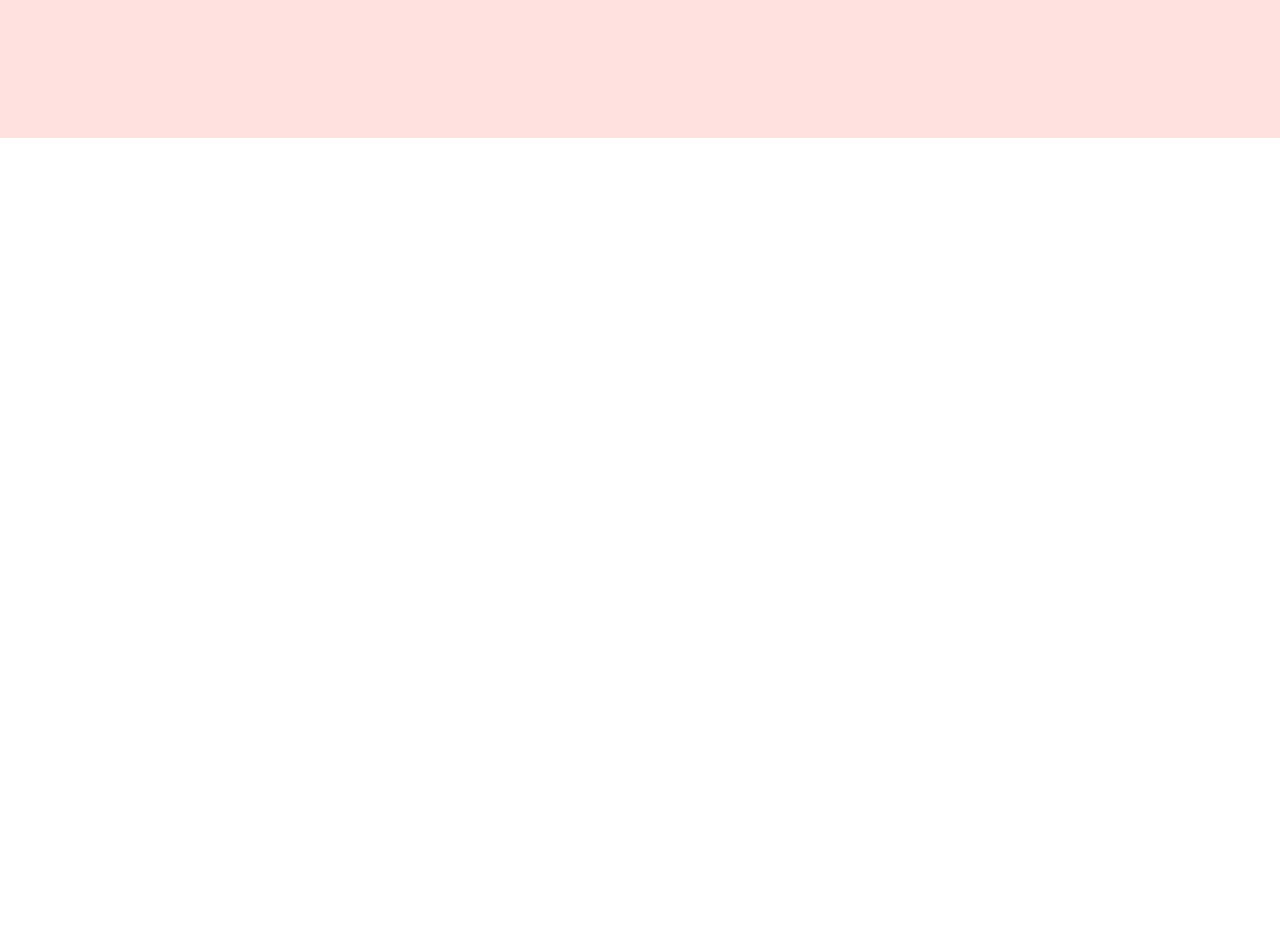
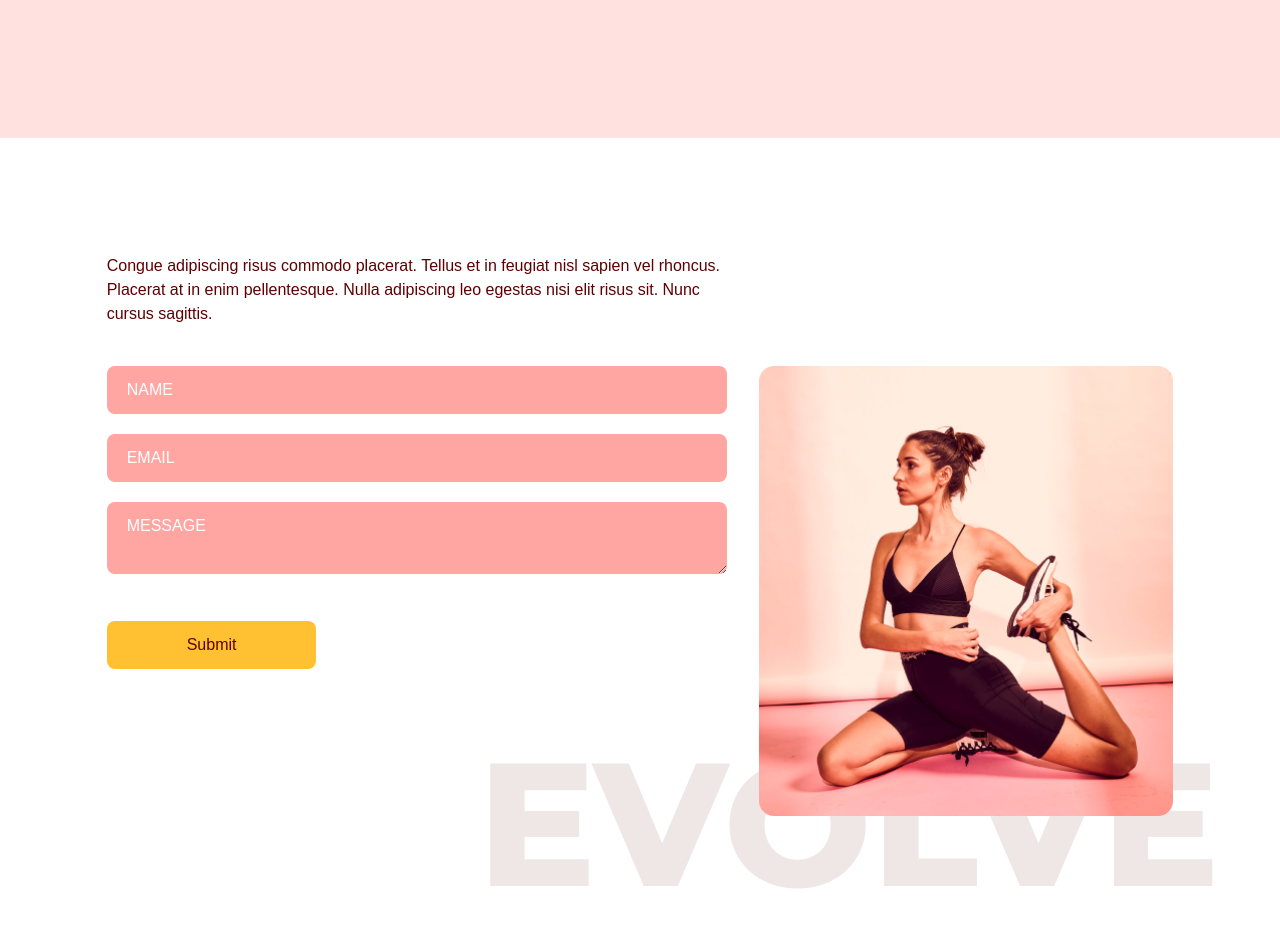
Before and after one commit to m3hrshaad/Fitness, a React (Vite) app: page / in a window 1280 px wide. Shown: the part 2760-3688 px from the top of the page. Before the commit the page ends 2898 px from the top, so only its background shows below. Built offline with nearby package versions, Linux system fonts and the light colour scheme.

Commit message:
add contactUs section

```diff
--- a/package.json
+++ b/package.json
@@ -18,6 +18,7 @@
     "react": "^19.1.1",
     "react-anchor-link-smooth-scroll": "^1.0.12",
     "react-dom": "^19.1.1",
+    "react-hook-form": "^7.64.0",
     "tailwindcss": "^4.1.13"
   },
   "devDependencies": {
--- a/src/App.tsx
+++ b/src/App.tsx
@@ -4,6 +4,7 @@
 import Home from "./scenes/Home"
 import Benefits from './scenes/benefits'
 import OurClasses from './scenes/ourClasses'
+import ContactUs from './scenes/contactUs'
 
 
 function App() {
@@ -29,6 +30,7 @@
       <Home setSelectedPage={setSelectedPage}/>
       <Benefits setSelectedPage={setSelectedPage}/>
       <OurClasses setSelectedPage={setSelectedPage}/>
+      <ContactUs setSelectedPage={setSelectedPage}/>
     </div>
   )
 }
--- /dev/null
+++ b/src/scenes/contactUs/index.tsx
@@ -0,0 +1,101 @@
+import React from 'react'
+import { SelectedPage } from '../../shared/types'
+import { useForm } from 'react-hook-form'
+import ContactUsPageGraphic from '../../assets/ContactUsPageGraphic.png'
+import {motion} from 'framer-motion'
+import HText from '../../shared/HText'
+
+type Props = {
+  setSelectedPage: (value: SelectedPage) => void;
+}
+
+const ContactUs = ({ setSelectedPage }: Props) => {
+
+  const imputStyle = `w-full rounded-lg bg-primary-300 p-5 py-3 placeholder-white mb-5`
+
+  const {
+    register,
+    trigger,
+    formState: { errors }
+  } = useForm()
+
+  const onSubmit = async(e: any) => {
+    const isValid = await trigger();
+    if(!isValid){
+      e.preventDefault();
+    }
+  }
+
+
+  return <section id='contactus' className='mx-auto w-5/6 pt-24 pb-32'>
+    <motion.div onViewportEnter={() => setSelectedPage(SelectedPage.ContactUs)}>
+      {/* Header */}
+      <motion.div className='md:w-3/5' initial='hidden' whileInView='visible' viewport={{ once: true, amount:0.5 }}
+          transition={{ duration: 0.5}} variants={{ hidden: {opacity: 0, x:-100 }, visible: { opacity: 1, x:0 } }}>
+            <HText>
+              <span className='text-primary-500'>JOIN NOW</span> TO GET IN SHAPE
+            </HText>
+            <p className='my-5'>
+              Congue adipiscing risus commodo placerat. Tellus et in feugiat nisl
+              sapien vel rhoncus. Placerat at in enim pellentesque. Nulla
+              adipiscing leo egestas nisi elit risus sit. Nunc cursus sagittis.
+            </p>
+      </motion.div>
+
+      {/* FORM AND IMGE */}
+      <div className='mt-10 justify-between gap-8 md:flex'>
+        <motion.div className='mt-10 basis-3/5 md:mt-0'
+          initial='hidden' whileInView='visible' viewport={{ once: true, amount:0.5 }}
+          transition={{ duration: 0.5}} variants={{ hidden: {opacity: 0, y: 50 }, visible: { opacity: 1, y:0 } }}>
+            <form target='_blank' onSubmit={onSubmit} method='POST' action={"https://formsubmit.co/your@email.com"}>
+              <input type="text" className={imputStyle} placeholder='NAME' {...register('name', {
+                required:true,
+                maxLength:100,
+              })}/>
+              {errors.name && (
+                <p className='mt-1 text-primary-500'>
+                  {errors.name.type == 'required' && 'This fields is required.'}
+                  {errors.name.type == 'maxLength' && 'Max length is 100 characters.'}
+                </p>
+              )}
+
+              <input type="text" className={imputStyle} placeholder='EMAIL' {...register('email', {
+                required:true,
+                pattern: /^[A-Z0-9._%+-]@[A-Z0-9.-]+\.[A-z]{2,}$/i,
+              })}/>
+              {errors.email && (
+                <p className='mt-1 text-primary-500'>
+                  {errors.email.type == 'required' && 'This fields is required.'}
+                  {errors.email.type == 'pattern' && 'Invalid email address.'}
+                </p>
+              )}
+
+              <textarea cols={50} className={imputStyle} placeholder='MESSAGE' {...register('message', {
+                required:true,
+                maxLength: 2000,
+              })}/>
+              {errors.message && (
+                <p className='mt-1 text-primary-500'>
+                  {errors.message.type == 'required' && 'This fields is required.'}
+                  {errors.message.type == 'maxLength' && 'Max length is 2000 characters.'}
+                </p>
+              )}
+
+              <button type='submit' className='mt-5 rounded-lg bg-secondary-500 px-20 py-3 transition duration-500 hover:text-white'>
+                Submit
+              </button>
+            </form>
+        </motion.div>
+
+        <motion.div className='relative t-16 basis-2/5 md:mt-0' initial='hidden' whileInView='visible' viewport={{ once: true, amount:0.5 }}
+          transition={{ delay: 0.2, duration: 0.5}} variants={{ hidden: {opacity: 0, y: 50 }, visible: { opacity: 1, y:0 } }}>
+            <div className='md:before:content-evolvetext w-full before:absolute before:-bottom-20 before:-right-10 before:z-[-1]'>
+              <img src={ContactUsPageGraphic} alt="contact-us-page-graphic" className='w-full'/>
+            </div>
+        </motion.div>
+      </div>
+    </motion.div>
+  </section>
+}
+
+export default ContactUs
```
Also changed, not shown: 1 other file (tests, documents, lock files or other folders).
